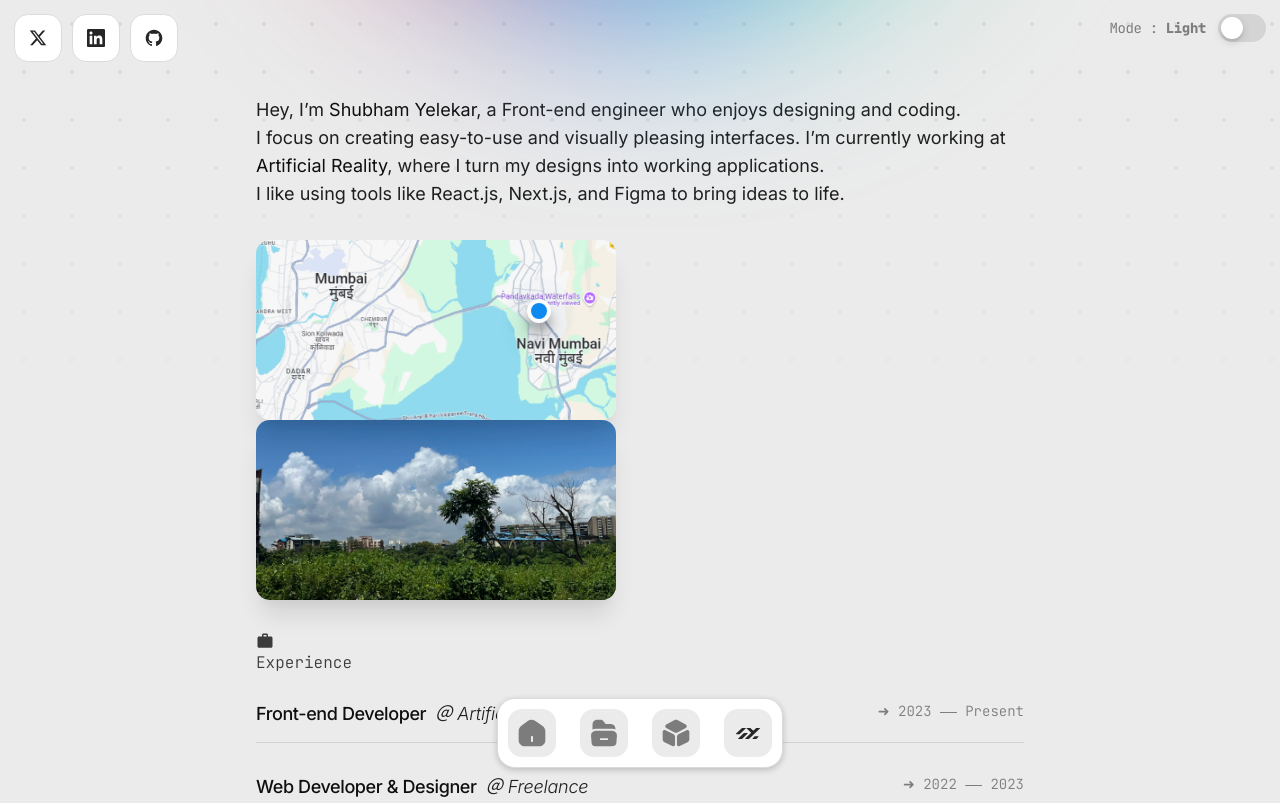
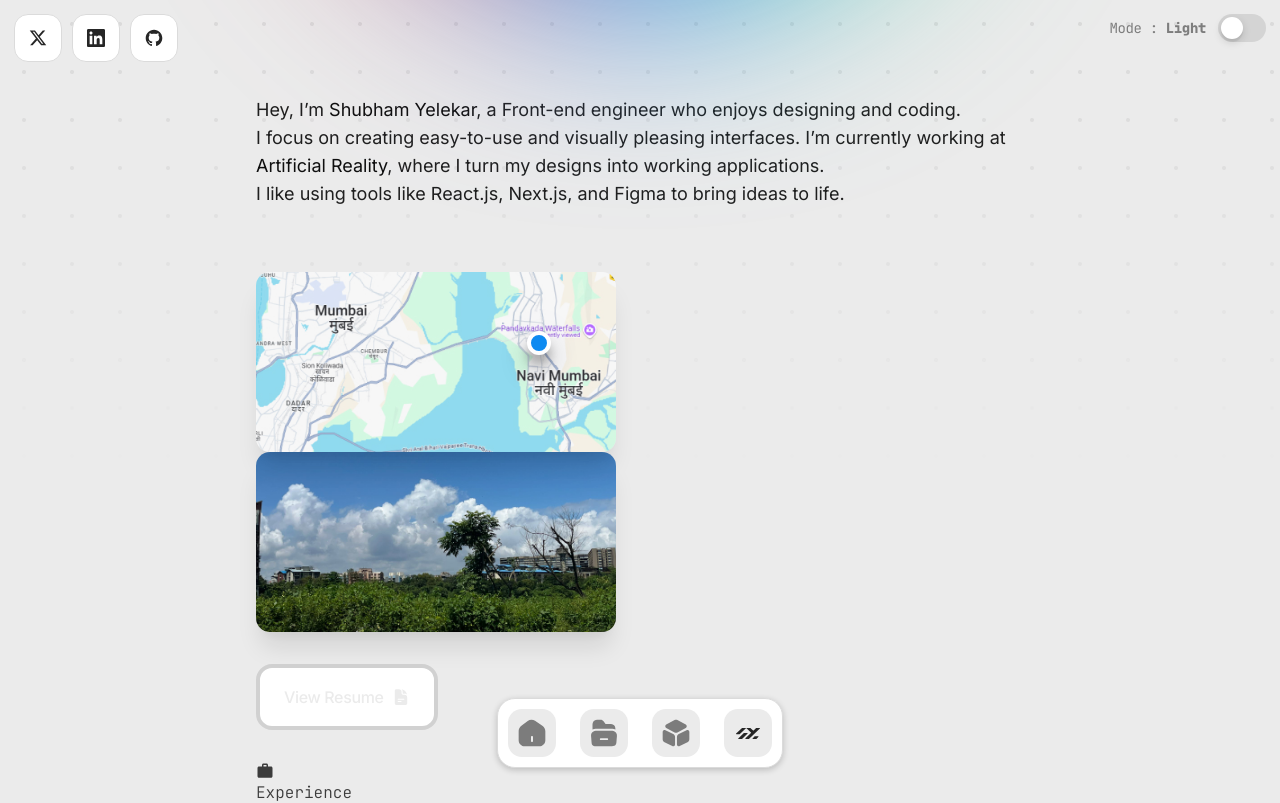
Before and after one commit to Shubham-yelekar/portfolio2024, a React (Vite) app: page /about in a window 1280 px wide. Shown: the top 803 px of the page. Built offline with nearby package versions, Linux system fonts and the light colour scheme; no server answers.

Commit message:
add resume

```diff
--- a/src/App.css
+++ b/src/App.css
@@ -991,8 +991,26 @@ background-image: url(/public/assets/various/dot.png);
   box-shadow: rgba(0, 0, 0, 0.1) 0px 20px 25px -5px, rgba(0, 0, 0, 0.04) 0px 10px 10px -5px;
   transition: all 0.3s ease-in-out;
 }
-.about-image-1:hover {
+.about-image-1:hover:focus {
   background-image: url('../public//assets/various/about-1.jpg');
+}
+
+.resume-button {
+  display: flex;
+  gap: 8px;
+  align-items: center;
+  background-color: var(--white);
+  padding: 2rem 2.4rem;
+  border-radius: 1.6rem;
+  border: 4px solid var(--nav-highlight);
+  transition: all 0.4s ease-in-out;
+  font-size: 1.6rem;
+  color: var(--bg-color) ;
+}
+
+.resume-button:hover{
+  background-color: var(--nav-icon-higlight);
+  color: var(--border-gray) ;
 }
 
 .map-box {
--- a/src/pages/About.jsx
+++ b/src/pages/About.jsx
@@ -8,6 +8,7 @@ import XDotCom from '../icons/XDotCom'
 import { MdWork } from "react-icons/md";
 
 import { FaTools } from "react-icons/fa";
+import { HiDocumentText } from "react-icons/hi2";
 
 import { PiHandsPrayingBold } from "react-icons/pi";
 
@@ -85,6 +86,12 @@ const webDev = [
   },
 ]
 
+const handleOpenResume = () => {
+  // Replace 'your-resume.pdf' with the actual path to your resume file
+  const resumeUrl = "https://drive.google.com/file/d/1gC-Gew05dzo0GINfC_zPwtVbggFt2adR/view?usp=sharing";
+  window.open(resumeUrl, "_blank");
+};
+
 const About = () => {
 
   return (
@@ -105,9 +112,9 @@ const About = () => {
 
       </motion.div>
 
-       {/* <div className='bento-card profile-img-box'>
+       <div className='bento-card profile-img-box'>
 
-       </div> */}
+       </div>
 
        <div className='flex flex-col sm:flex-row  bento-card gap-8 '>
           <div className='map-box'>
@@ -121,6 +128,15 @@ const About = () => {
           <div className='about-image-1'>
           </div>
         </motion.div>
+        </div>
+
+        <div>
+        <button
+          onClick={handleOpenResume}
+          className="resume-button"
+        >
+          View Resume <HiDocumentText size={18}  />
+        </button>
         </div>
 
 
```
